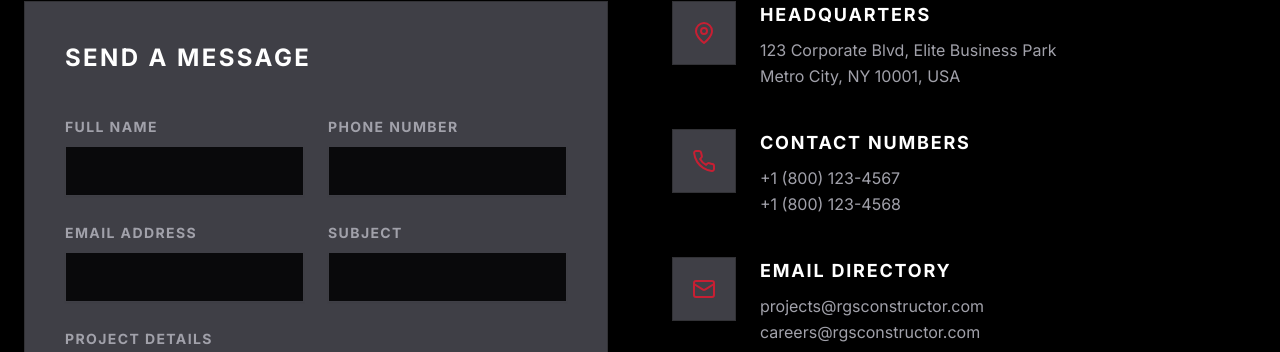
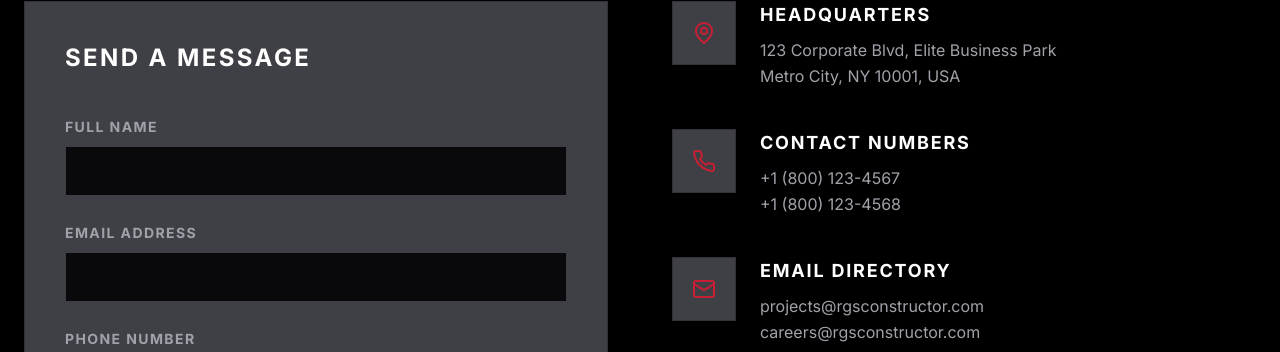
Before and after one commit to saqlain-rao/RGSfrontend, a React (Vite) app: page /contact in a window 1280 px wide. Shown: the part 391-743 px from the top of the page. Built offline with nearby package versions, Linux system fonts and the light colour scheme; no server answers.

Commit message:
style: stack contact form inputs vertically

```diff
--- a/src/pages/Contact.tsx
+++ b/src/pages/Contact.tsx
@@ -73,26 +73,26 @@ export default function Contact() {
             ) : null}
 
             <form onSubmit={handleSubmit} className="space-y-6">
-              <div className="grid grid-cols-2 gap-6">
               <div className="space-y-2">
                 <label className="text-sm font-bold uppercase tracking-widest text-muted-foreground">Full Name</label>
                 <input required type="text" name="name" value={formData.name} onChange={handleChange} className="w-full bg-white dark:bg-zinc-950 border border-gray-400 dark:border-zinc-700 px-4 py-3 text-black dark:text-white focus:border-primary outline-none transition-colors shadow-sm" />
               </div>
+
+              <div className="space-y-2">
+                <label className="text-sm font-bold uppercase tracking-widest text-muted-foreground">Email Address</label>
+                <input required type="email" name="email" value={formData.email} onChange={handleChange} className="w-full bg-white dark:bg-zinc-950 border border-gray-400 dark:border-zinc-700 px-4 py-3 text-black dark:text-white focus:border-primary outline-none transition-colors shadow-sm" />
+              </div>
+
               <div className="space-y-2">
                 <label className="text-sm font-bold uppercase tracking-widest text-muted-foreground">Phone Number</label>
                 <input required type="tel" name="phone" value={formData.phone} onChange={handleChange} className="w-full bg-white dark:bg-zinc-950 border border-gray-400 dark:border-zinc-700 px-4 py-3 text-black dark:text-white focus:border-primary outline-none transition-colors shadow-sm" />
               </div>
-              </div>
-              <div className="grid grid-cols-2 gap-6">
-                <div className="space-y-2">
-                  <label className="text-sm font-bold uppercase tracking-widest text-muted-foreground">Email Address</label>
-                  <input required type="email" name="email" value={formData.email} onChange={handleChange} className="w-full bg-white dark:bg-zinc-950 border border-gray-400 dark:border-zinc-700 px-4 py-3 text-black dark:text-white focus:border-primary outline-none transition-colors shadow-sm" />
-                </div>
+
               <div className="space-y-2">
                 <label className="text-sm font-bold uppercase tracking-widest text-muted-foreground">Subject</label>
                 <input required type="text" name="subject" value={formData.subject} onChange={handleChange} className="w-full bg-white dark:bg-zinc-950 border border-gray-400 dark:border-zinc-700 px-4 py-3 text-black dark:text-white focus:border-primary outline-none transition-colors shadow-sm" />
               </div>
-              </div>
+
               <div className="space-y-2">
                 <label className="text-sm font-bold uppercase tracking-widest text-muted-foreground">Project Details</label>
                 <textarea required name="message" value={formData.message} onChange={handleChange} rows={5} className="w-full bg-white dark:bg-zinc-950 border border-gray-400 dark:border-zinc-700 px-4 py-3 text-black dark:text-white focus:border-primary outline-none transition-colors shadow-sm"></textarea>
```
Lines whose indentation alone changed are shown as unchanged.
